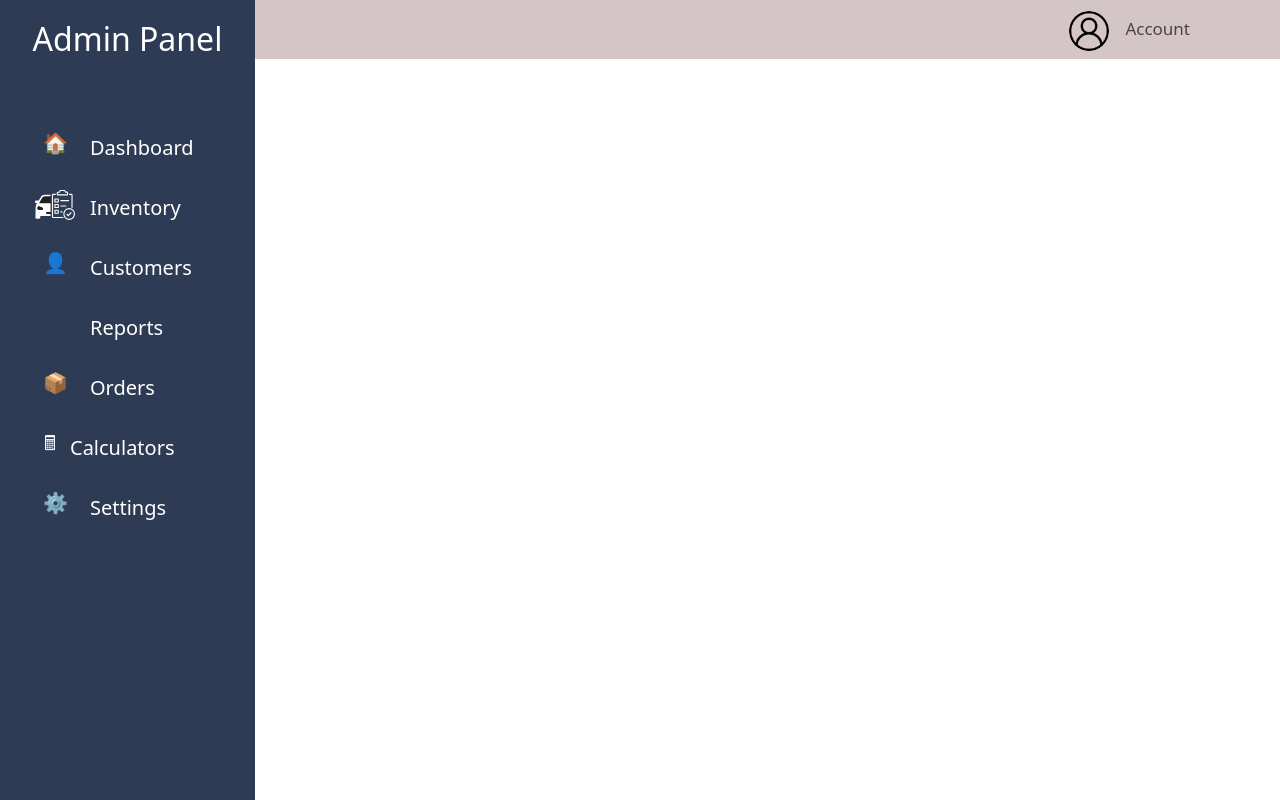
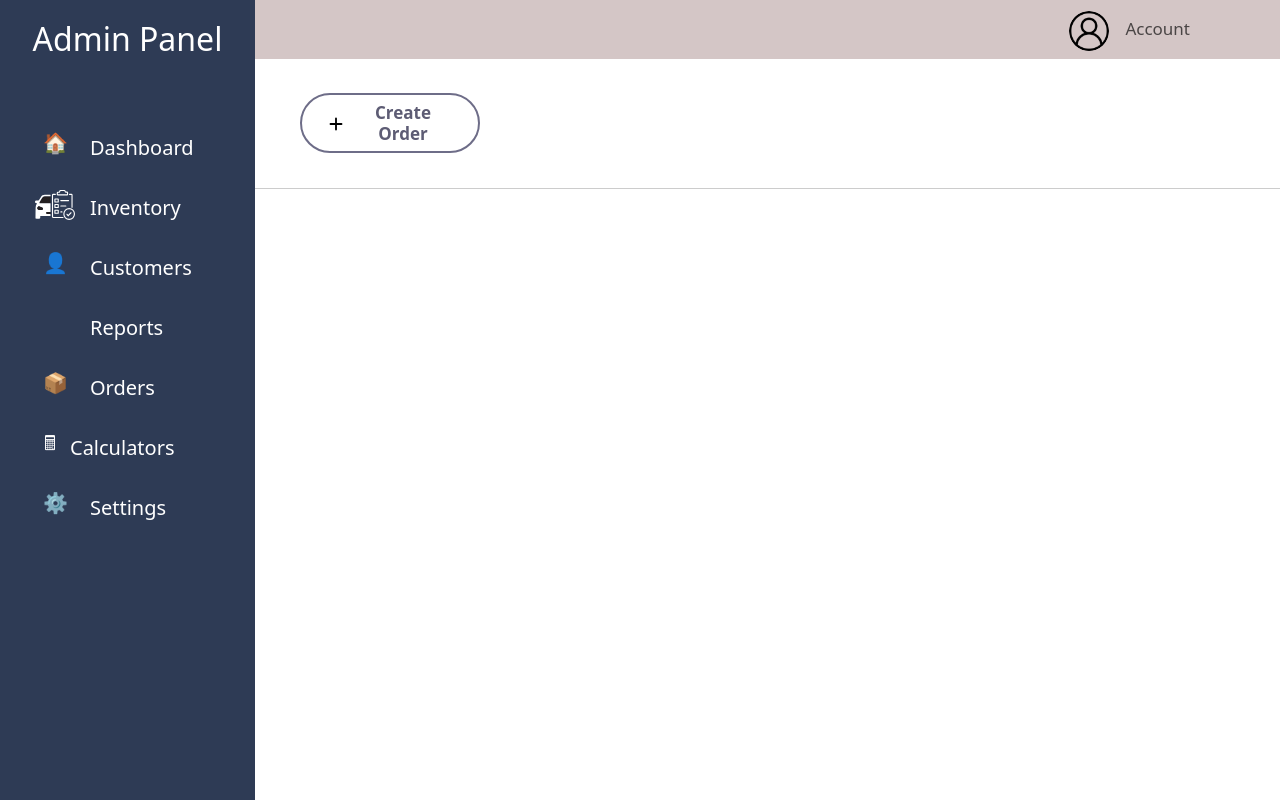
Before and after one commit to singemazuo/VIN-Decoder, a React (Create React App) app in the folder vin-decoder-client/: page /orders in a window 1280 px wide. Built offline with nearby package versions, Linux system fonts and the light colour scheme; no server answers.

Commit message:
create order form logic

```diff
--- a/vin-decoder-client/src/App.js
+++ b/vin-decoder-client/src/App.js
@@ -17,6 +17,7 @@ import 'bootstrap/dist/css/bootstrap.min.css';
 import Customer from './Pages/Customer';
 import LoanCalc from './Pages/LoanCalc';
 import LeaseCalc from './Pages/LeaseCalc';
+import CreateOrder from './Forms/CreateOrder';
 
 const App = () => {
     return (
@@ -35,7 +36,7 @@ const App = () => {
                         <Route path="/orders" element={<Orders/>}/>
                         <Route path="/loan" element={<LoanCalc/>}/>
                         <Route path="/lease" element={<LeaseCalc/>}/>
-
+                        <Route path="/create-order" element={<CreateOrder/>}/>
                         <Route path="/account" element={
                             <PrivateRoute>
                                 <Account />
--- /dev/null
+++ b/vin-decoder-client/src/Forms/CreateOrder.js
@@ -0,0 +1,46 @@
+import React, { useEffect, useState } from "react";
+import NavigationBar from "../Navigation/NavigationBar";
+import Sidebar from "../Navigation/Sidebar";
+import styles from  "./CreateOrder.module.css"
+import axios from "axios";
+
+const CreateOrder = () => {
+    const [vehicle, setVehicle] = useState([]);
+    const [customer, setCustomer] = useState([]);
+    const [selectedCustomer, setSelectedCustomer] = useState("");
+    const [selectedVehicle, setSelectedVehicle] = useState("");
+
+    useEffect(() =>{
+
+        const fetchCustomers = async () => {
+            try {
+
+            } catch (error) {
+                console.error("Error fetching customers", error);
+            }
+        };
+
+        const fetchVehciles = async () => {
+            try {
+
+            } catch (error) {
+                console.error("Error fetching vehicles", error);
+            }
+        };
+
+
+    },[]);
+
+    return (
+        <>
+            <div className={styles.sideBar}>
+                <Sidebar/>
+            </div>
+            <div className={styles.navBar}>
+                <NavigationBar/>
+            </div>
+        </>
+    );
+};
+
+export default CreateOrder;
--- /dev/null
+++ b/vin-decoder-client/src/Forms/CreateOrder.module.css
@@ -0,0 +1,8 @@
+.sideBar{
+    position: relative;
+    z-index: 1000;
+}
+.navBar{
+    position: relative;
+    z-index: 100;
+}
--- a/vin-decoder-client/src/Pages/LoanCalc.js
+++ b/vin-decoder-client/src/Pages/LoanCalc.js
@@ -76,8 +76,8 @@ const LoanCalc = () => {
       tradeIn: 0,
       loanBalance: 0,
       downPayment: 0,
-      loanDuration: 0,
-      salesTax: 0,
+      loanDuration: 1,
+      salesTax: 15,
       interestRate: 0,
     });
     setResult(null);
@@ -92,7 +92,7 @@ const LoanCalc = () => {
         <NavigationBar />
       </div>
       <div className={styles.container}>
-        <h1>Loan Payment Calculator</h1>
+        <h1 className={styles.h1}>Loan Payment Calculator</h1>
         <form className={styles.loanForm} onSubmit={handleSubmit} onReset={handleReset}>
           <div className={styles.formGroup}>
             <label htmlFor="price">Price of your new vehicle ($) (excluding Tax):</label>
@@ -199,7 +199,7 @@ const LoanCalc = () => {
         </form>
         {result && (
           <>
-            <h2 id="result">Calculation Result</h2>
+            <h2 className={styles.h2} id="result">Calculation Result</h2>
             <table id="paymentTable" className={styles.paymentTable}>
               <thead>
                 <tr>
--- a/vin-decoder-client/src/Pages/Orders.js
+++ b/vin-decoder-client/src/Pages/Orders.js
@@ -1,9 +1,16 @@
 import React from "react";
 import NavigationBar from "../Navigation/NavigationBar";
 import Sidebar from "../Navigation/Sidebar";
-import styles from  "./Orders.module.css"
+import styles from  "./Orders.module.css";
+import { useNavigate } from 'react-router-dom';
+
 
 const Orders = () => {
+    const navigate = useNavigate();
+
+    const handleCreateOrder = () => {
+        navigate('/create-order');
+    };
 
     return (
         <>
@@ -13,6 +20,17 @@ const Orders = () => {
         <div className={styles.navBar}>
             <NavigationBar/>
         </div>
+        <div className={styles.container}>
+            <div className={styles.header}>
+                <button className={styles.buttonAdd} onClick={handleCreateOrder}>
+                <img src="/add.svg" alt="Add" className={styles.addIcon} />
+                Create Order
+                </button>
+            </div>
+            <div className={styles.orderSection}>
+
+            </div>
+        </div>
         </>
 
     );
--- a/vin-decoder-client/src/Pages/Orders.module.css
+++ b/vin-decoder-client/src/Pages/Orders.module.css
@@ -6,3 +6,55 @@
     position: relative;
     z-index: 100;
 }
+
+.header{
+    display: flex;
+    width: 100%;
+    justify-content: flex-start;
+    padding-bottom: 16px;
+    border-bottom: 1px solid #ccc;
+}
+
+
+.buttonAdd {
+    align-items: center;
+    background-color: #FFFFFF;
+    border: 2px solid rgb(110, 109, 136);
+    border-radius: 3rem;
+    box-sizing: border-box;
+    color: rgb(93, 92, 116);
+    cursor: pointer;
+    display: inline-flex;
+    font-size: 17px;
+    font-weight: 600;
+    justify-content: center;
+    line-height: 1.25;
+    min-height: 3rem;
+    padding: calc(.875rem - 1px) calc(1.5rem - 1px);
+    position: relative;
+    text-decoration: none;
+    transition: all 250ms;
+    user-select: none;
+    -webkit-user-select: none;
+    touch-action: manipulation;
+    vertical-align: baseline;
+    margin-left: 300px;
+    margin-bottom: 19px;
+    margin-top: 2px;
+    width: 180px;
+    height: 60px;
+    z-index: 1000;
+}
+
+.buttonAdd:hover {
+    background-color: rgb(93, 92, 116);
+    color: white;
+    opacity: 80%;
+}
+
+.addIcon{
+    width: 22px;
+    height: 22px;
+    margin-top: 2px;
+    margin-right: 4px;
+}
```
Also changed, not shown: 1 other file (tests, documents, lock files or other folders).
